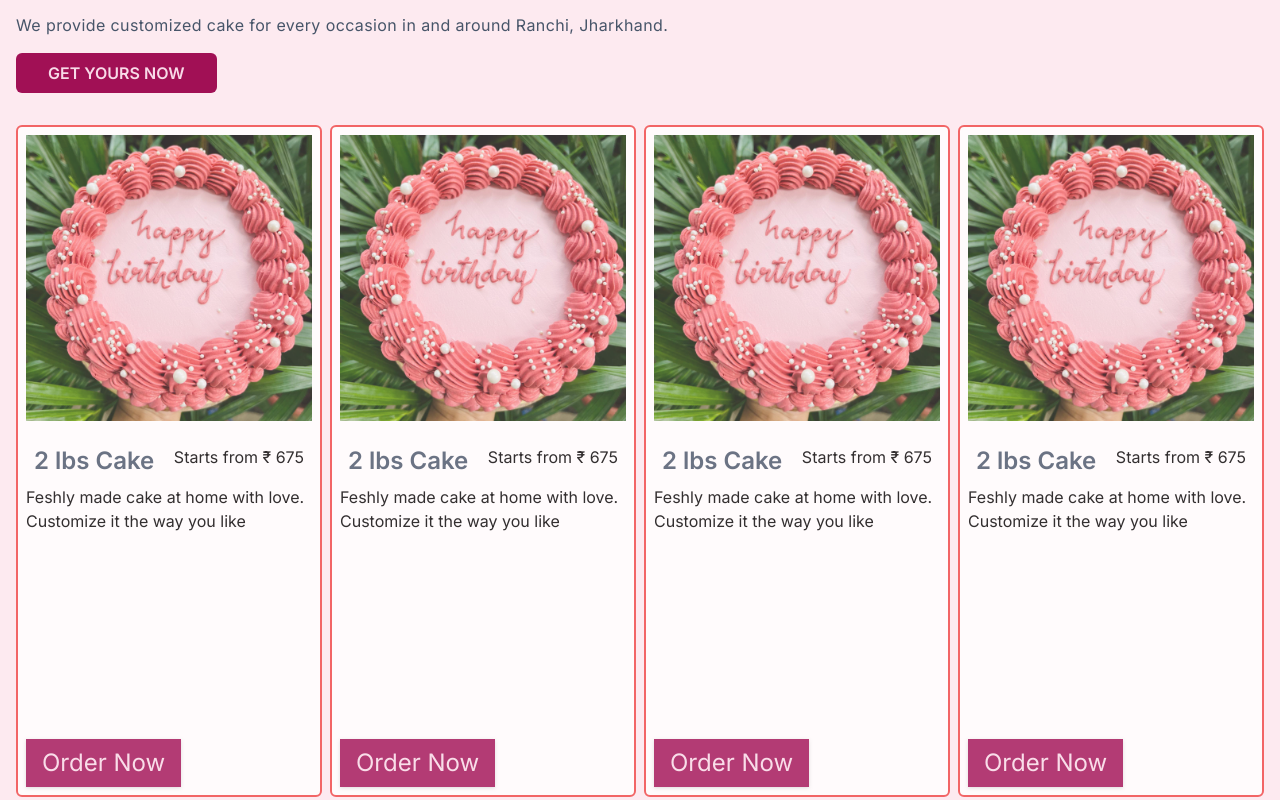
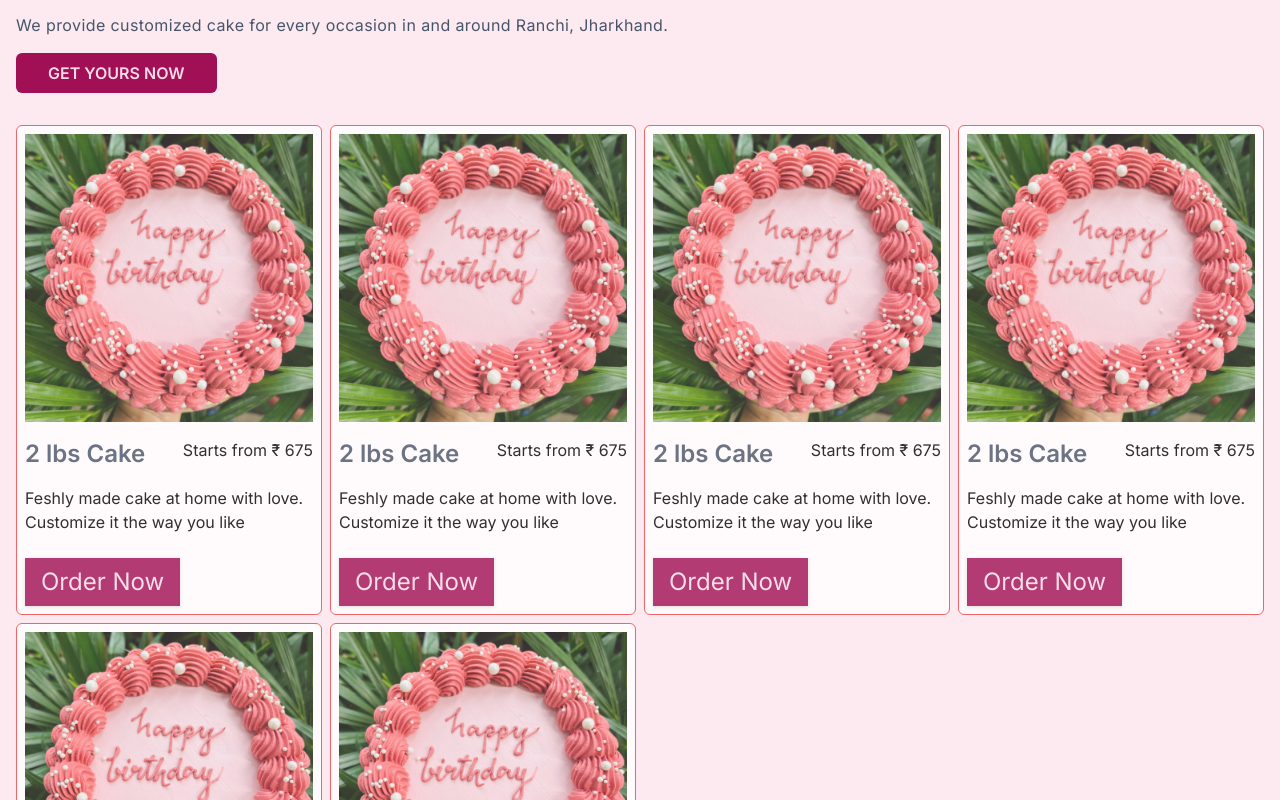
Before and after one commit to AsimKachhap/Dulcet-Cupcakes, a Next.js app: page / in a window 1280 px wide. Shown: the part 800-1600 px from the top of the page. Built offline with nearby package versions, Linux system fonts and the light colour scheme; a web font is replaced by a local one.

Commit message:
Fixed ProductCard

```diff
--- a/src/components/ProductCard.jsx
+++ b/src/components/ProductCard.jsx
@@ -2,24 +2,22 @@ import React from "react";
 
 const ProductCard = () => {
   return (
-    <div className="p-2 grid grid-rows-2 gap-4 bg-white opacity-80 backdrop-blur-sm  border-2 border-red-500 rounded-md">
+    <div className="p-2 flex flex-col  gap-4 bg-white opacity-80 backdrop-blur-sm  border border-red-500 rounded-md">
       <div>
         <img className="" src="Cake1.jpg" alt="" />
       </div>
+
+      <div className="flex justify-between">
+        <div className="font-semibold text-2xl text-slate-600">2 lbs Cake</div>
+        <div className="">
+          <span>Starts from</span> <span>{`\u20B9`}</span> <span>675</span>
+        </div>
+      </div>
       <div>
-        <div className="flex justify-between p-2">
-          <div className="font-semibold text-2xl text-slate-600">
-            2 lbs Cake
-          </div>
-          <div>
-            <span>Starts from</span> <span>{`\u20B9`}</span> <span>675</span>
-          </div>
-        </div>
-        <p>Feshly made cake at home with love. Customize it the way you like</p>
+        Feshly made cake at home with love. Customize it the way you like
       </div>
-
       <div>
-        <button className="bg-[#A11055] text-2xl px-4 py-2 text-[#F8DAE8] drop-shadow">
+        <button className="bg-[#A11055] text-2xl px-4 py-2 text-[#F8DAE8] drop-shadow mt-2">
           Order Now
         </button>
       </div>
```
